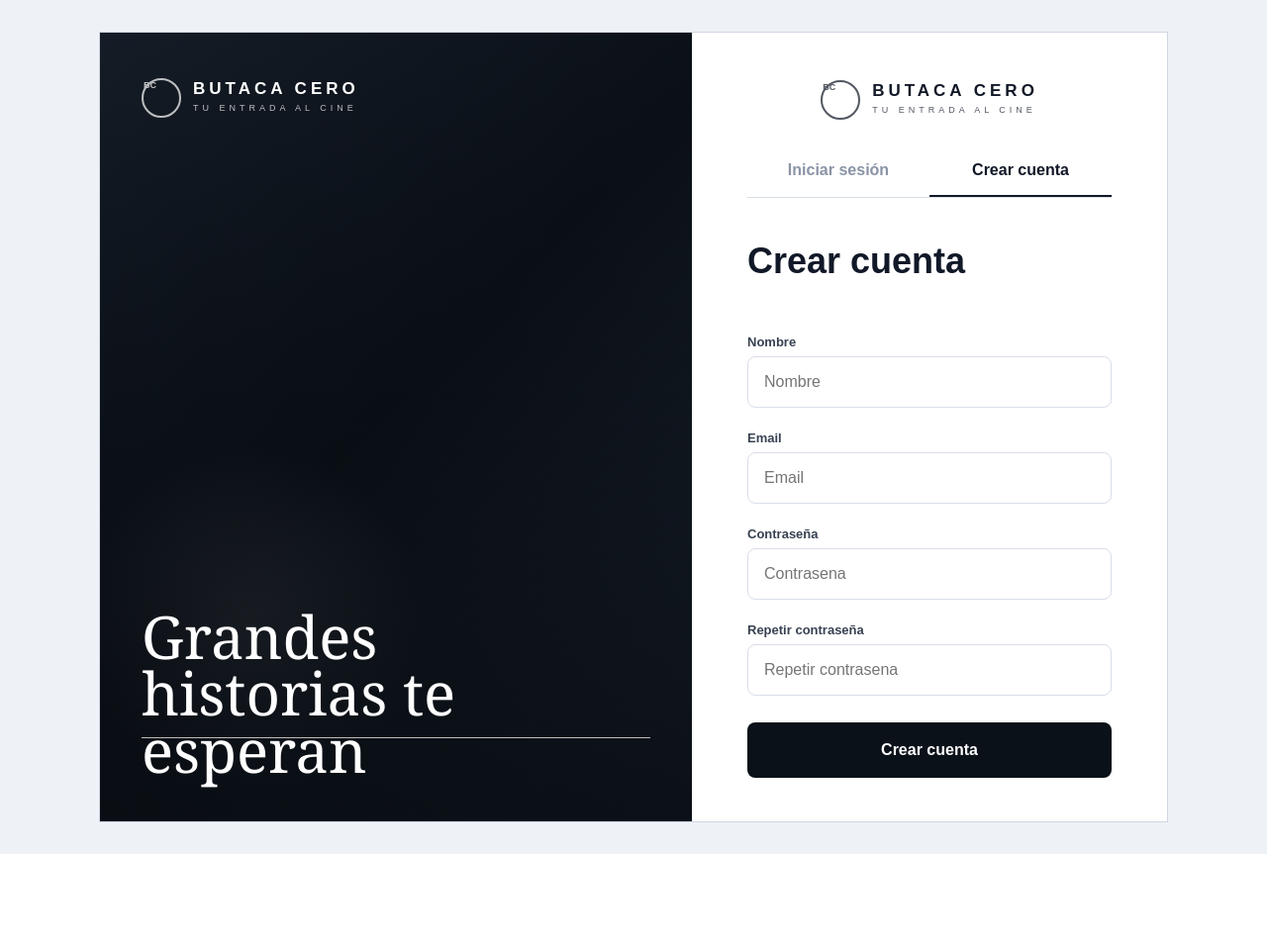
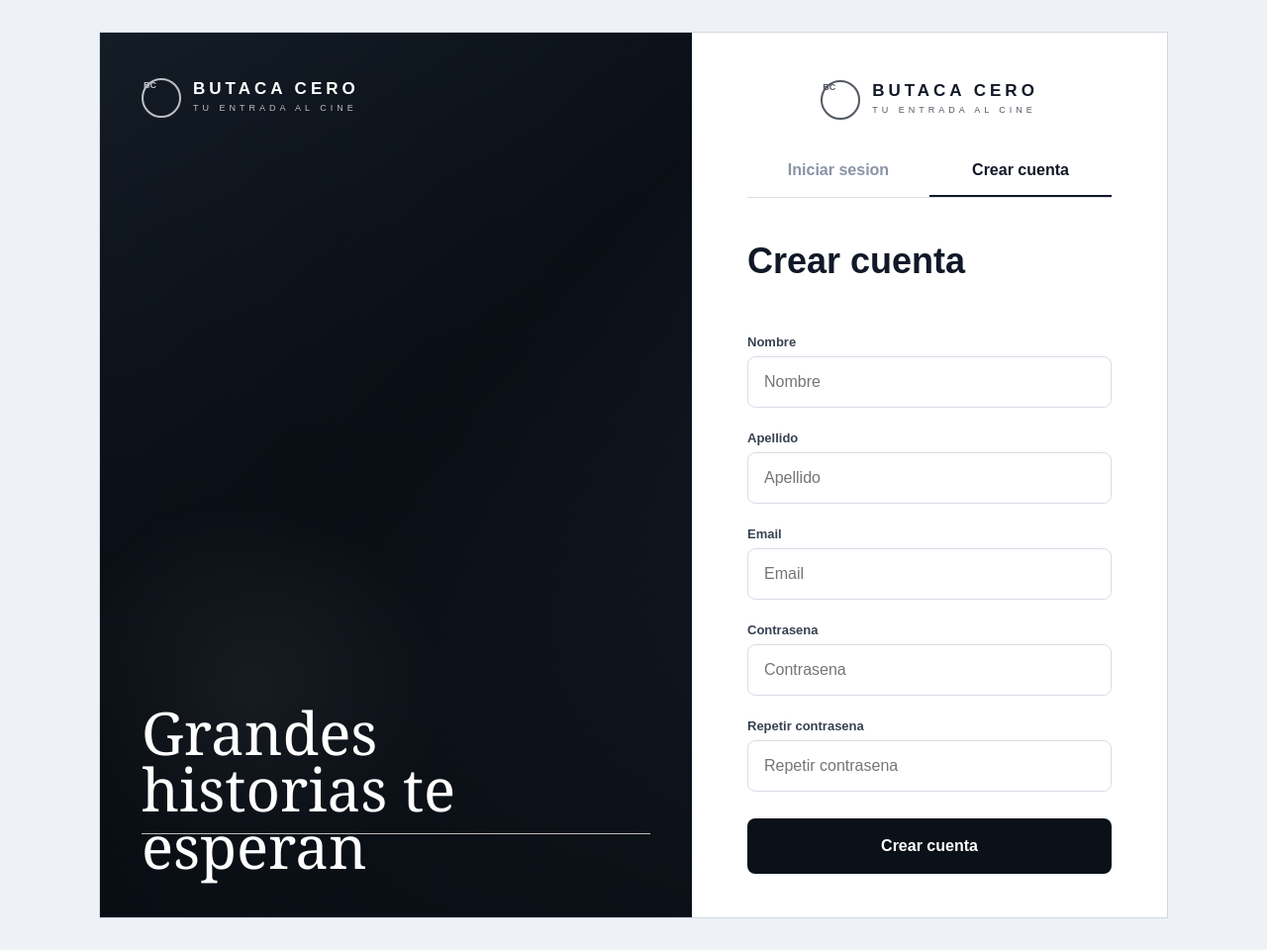
Before and after one commit to uca-argentina/pid-2026-refactoreros, a Django app: page /signup/ in a window 1280 px wide. Shown: the whole page at 99% size. Before the commit the page ends 863 px from the top, so only its background shows below. Run offline with Django 5.2, Linux system fonts and the light colour scheme; data that the repository does not hold is empty.

Commit message:
Pedir nombre y apellido en el form. Idioma en español en settings de Django para los mensajes de error al cliente.

```diff
--- a/django/butacaCero/settings.py
+++ b/django/butacaCero/settings.py
@@ -110,9 +110,9 @@ AUTH_PASSWORD_VALIDATORS = [
 # Internationalization
 # https://docs.djangoproject.com/en/6.1/topics/i18n/
 
-LANGUAGE_CODE = 'en-us'
+LANGUAGE_CODE = "es-ar"
 
-TIME_ZONE = 'UTC'
+TIME_ZONE = "America/Argentina/Buenos_Aires"
 
 USE_I18N = True
 
--- a/django/frontend/static/frontend/auth.js
+++ b/django/frontend/static/frontend/auth.js
@@ -13,6 +13,7 @@ if (signupForm) {
 
   const fields = {
     nombre: document.getElementById("id_nombre"),
+    apellido: document.getElementById("id_apellido"),
     email: document.getElementById("id_email"),
     password1: document.getElementById("id_password1"),
     password2: document.getElementById("id_password2"),
@@ -25,22 +26,35 @@ if (signupForm) {
     }
   };
 
+  const clearServerErrors = (field) => {
+    field.closest("label")?.querySelectorAll(".errorlist").forEach((errorList) => {
+      errorList.remove();
+    });
+  };
+
   const normalize = (value) => value.trim().toLowerCase();
 
   const validate = () => {
     let isValid = true;
     const nombre = normalize(fields.nombre.value);
+    const apellido = normalize(fields.apellido.value);
     const email = normalize(fields.email.value);
     const password = fields.password1.value;
     const passwordConfirm = fields.password2.value;
 
     setError(fields.nombre, "");
+    setError(fields.apellido, "");
     setError(fields.email, "");
     setError(fields.password1, "");
     setError(fields.password2, "");
 
     if (nombre.length < 2) {
       setError(fields.nombre, "El nombre debe tener al menos 2 caracteres.");
+      isValid = false;
+    }
+
+    if (apellido.length < 2) {
+      setError(fields.apellido, "El apellido debe tener al menos 2 caracteres.");
       isValid = false;
     }
 
@@ -61,6 +75,9 @@ if (signupForm) {
     } else if (nombre && normalize(password).includes(nombre)) {
       setError(fields.password1, "La contrasena no debe parecerse al nombre.");
       isValid = false;
+    } else if (apellido && normalize(password).includes(apellido)) {
+      setError(fields.password1, "La contrasena no debe parecerse al apellido.");
+      isValid = false;
     } else if (email && normalize(password).includes(email.split("@")[0])) {
       setError(fields.password1, "La contrasena no debe parecerse al email.");
       isValid = false;
@@ -75,7 +92,10 @@ if (signupForm) {
   };
 
   Object.values(fields).forEach((field) => {
-    field.addEventListener("input", validate);
+    field.addEventListener("input", () => {
+      clearServerErrors(field);
+      validate();
+    });
   });
 
   signupForm.addEventListener("submit", (event) => {
--- a/django/frontend/templates/frontend/auth.html
+++ b/django/frontend/templates/frontend/auth.html
@@ -43,7 +43,7 @@
         </div>
 
         <nav class="auth-tabs" aria-label="Acceso">
-          <a href="{% url 'login' %}" class="{% if active_tab == 'login' %}is-active{% endif %}">Iniciar sesión</a>
+          <a href="{% url 'login' %}" class="{% if active_tab == 'login' %}is-active{% endif %}">Iniciar sesion</a>
           <a href="{% url 'signup' %}" class="{% if active_tab == 'signup' %}is-active{% endif %}">Crear cuenta</a>
         </nav>
 
@@ -51,8 +51,7 @@
           <form class="auth-form" method="post" action="{% url 'login' %}">
             {% csrf_token %}
             <div class="form-heading">
-              <h2>Iniciar sesión</h2>
-              <p>Ingresa con tu cuenta.</p>
+              <h2>Iniciar sesion</h2>
             </div>
 
             {% if login_form.non_field_errors %}
@@ -66,7 +65,7 @@
             </label>
 
             <label>
-              <span>Contraseña</span>
+              <span>Contrasena</span>
               {{ login_form.password }}
               {{ login_form.password.errors }}
             </label>
@@ -92,6 +91,13 @@
             </label>
 
             <label>
+              <span>Apellido</span>
+              {{ signup_form.apellido }}
+              <small data-error-for="id_apellido"></small>
+              {{ signup_form.apellido.errors }}
+            </label>
+
+            <label>
               <span>Email</span>
               {{ signup_form.email }}
               <small data-error-for="id_email"></small>
@@ -99,14 +105,14 @@
             </label>
 
             <label>
-              <span>Contraseña</span>
+              <span>Contrasena</span>
               {{ signup_form.password1 }}
               <small data-error-for="id_password1"></small>
               {{ signup_form.password1.errors }}
             </label>
 
             <label>
-              <span>Repetir contraseña</span>
+              <span>Repetir contrasena</span>
               {{ signup_form.password2 }}
               <small data-error-for="id_password2"></small>
               {{ signup_form.password2.errors }}
--- a/django/frontend/tests.py
+++ b/django/frontend/tests.py
@@ -10,6 +10,7 @@ class SignupFrontendTests(TestCase):
             "/signup/",
             data={
                 "nombre": "Ana",
+                "apellido": "Gomez",
                 "email": "ana@mail.com",
                 "password1": "PasswordSegura123",
                 "password2": "PasswordSegura123",
--- a/django/users/forms.py
+++ b/django/users/forms.py
@@ -44,11 +44,21 @@ class UsuarioChangeForm(EmailUnicoMixin, UserChangeForm):
 class ClienteSignupForm(EmailUnicoMixin, forms.Form):
     nombre = forms.CharField(
         label="Nombre",
-        max_length=150,
+        max_length=75,
         widget=forms.TextInput(
             attrs={
-                "autocomplete": "name",
+                "autocomplete": "given-name",
                 "placeholder": "Nombre",
+            }
+        ),
+    )
+    apellido = forms.CharField(
+        label="Apellido",
+        max_length=75,
+        widget=forms.TextInput(
+            attrs={
+                "autocomplete": "family-name",
+                "placeholder": "Apellido",
             }
         ),
     )
@@ -86,9 +96,16 @@ class ClienteSignupForm(EmailUnicoMixin, forms.Form):
             raise forms.ValidationError("El nombre debe tener al menos 2 caracteres.")
         return nombre
 
+    def clean_apellido(self):
+        apellido = self.cleaned_data["apellido"].strip()
+        if len(apellido) < 2:
+            raise forms.ValidationError("El apellido debe tener al menos 2 caracteres.")
+        return apellido
+
     def clean(self):
         cleaned_data = super().clean()
         nombre = cleaned_data.get("nombre")
+        apellido = cleaned_data.get("apellido")
         email = cleaned_data.get("email")
         password1 = cleaned_data.get("password1")
         password2 = cleaned_data.get("password2")
@@ -98,7 +115,12 @@ class ClienteSignupForm(EmailUnicoMixin, forms.Form):
             return cleaned_data
 
         if password1:
-            usuario = User(username=email or "", email=email or "", first_name=nombre or "")
+            usuario = User(
+                username=email or "",
+                email=email or "",
+                first_name=nombre or "",
+                last_name=apellido or "",
+            )
             try:
                 validate_password(password1, usuario)
             except forms.ValidationError as error:
@@ -108,6 +130,7 @@ class ClienteSignupForm(EmailUnicoMixin, forms.Form):
 
     def save(self):
         nombre = self.cleaned_data["nombre"]
+        apellido = self.cleaned_data["apellido"]
         email = self.cleaned_data["email"]
         password = self.cleaned_data["password1"]
         return User.objects.create_user(
@@ -115,4 +138,5 @@ class ClienteSignupForm(EmailUnicoMixin, forms.Form):
             email=email,
             password=password,
             first_name=nombre,
+            last_name=apellido,
         )
--- a/django/users/tests.py
+++ b/django/users/tests.py
@@ -138,6 +138,7 @@ class SignupClienteFormTests(TestCase):
         form = ClienteSignupForm(
             data={
                 "nombre": "Ana",
+                "apellido": "Gomez",
                 "email": "ANA@mail.com",
                 "password1": "PasswordSegura123",
                 "password2": "PasswordSegura123",
@@ -151,12 +152,14 @@ class SignupClienteFormTests(TestCase):
         self.assertEqual(usuario.username, "ana@mail.com")
         self.assertEqual(usuario.email, "ana@mail.com")
         self.assertEqual(usuario.first_name, "Ana")
+        self.assertEqual(usuario.last_name, "Gomez")
         self.assertTrue(usuario.check_password("PasswordSegura123"))
 
     def test_signup_form_valida_password_con_reglas_de_django(self):
         form = ClienteSignupForm(
             data={
                 "nombre": "Ana",
+                "apellido": "Gomez",
                 "email": "ana@mail.com",
                 "password1": "12345678",
                 "password2": "12345678",
```
Also changed, not shown: README.md.
